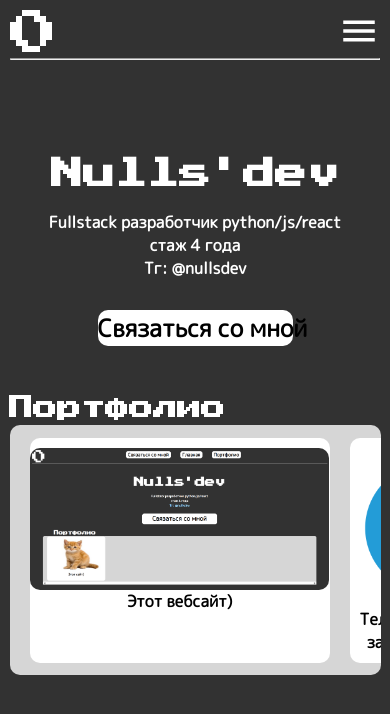
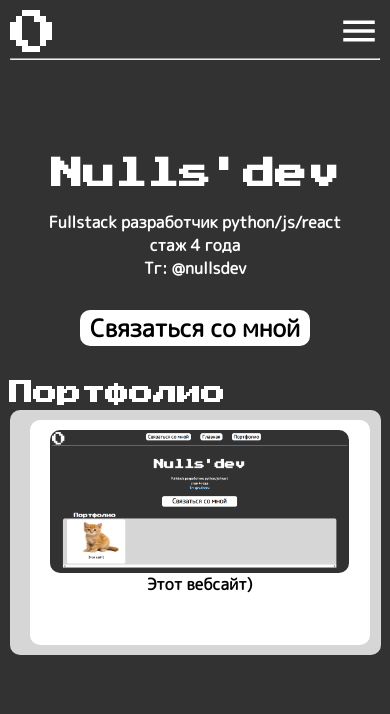
Before and after one commit to MatweyBukin/Nullsdev, a React (Create React App) app in the folder nullsdev/: page / in a window 390 px wide. Shown: the top 714 px of the page. Built offline with nearby package versions, Linux system fonts and the light colour scheme.

Commit message:
mobile update

```diff
--- a/nullsdev/src/App.js
+++ b/nullsdev/src/App.js
@@ -1,7 +1,6 @@
 import './css/App.css';
 import Header from './components/Header';
 import Menu from './components/Menu';
-import {createContext, useState} from "react"
 import {HashRouter, Routes, Route} from "react-router-dom"
 import Portfolio from './components/Portfolio';
 
--- a/nullsdev/src/components/Header.js
+++ b/nullsdev/src/components/Header.js
@@ -1,4 +1,4 @@
-import {useState, useContext} from 'react';
+import {useState} from 'react';
 import Logo from "../assets/logo0.png"
 import MenuButton from "../assets/menu-button.png"
 import { useSpring, animated } from "react-spring";
@@ -18,13 +18,13 @@
   return (
     <>
       <header>
-          <img onClick={() => navigate("/")} className='header-logo' src={Logo}/>
+          <img onClick={() => navigate("/")} className='header-logo' src={Logo} alt=''/>
           <ul className='desktop-header-menu-list'>
             <li className='desktop-header-menu-list-item'><a href={telegramLink} target="_blank" rel="noopener noreferrer">Связаться со мной</a></li>
             <li className='desktop-header-menu-list-item'><Link to="/">Главная</Link></li>
             <li className='desktop-header-menu-list-item'><Link to='/portfolio'>Портфолио</Link></li>
           </ul>
-          <img onClick={toggleIsOpen} className='header-menu-button' src={MenuButton}/>
+          <img onClick={toggleIsOpen} className='header-menu-button' src={MenuButton} alt=''/>
       </header>
       <animated.div className='header-menu' style={animation}>
         <ul className='header-menu-list'>
--- a/nullsdev/src/components/Portfolio.js
+++ b/nullsdev/src/components/Portfolio.js
@@ -1,4 +1,3 @@
-import {useState, useContext} from 'react';
 import {portfolio} from '../config';
 import PortfolioItem from "./PortfolioItem"
 
--- a/nullsdev/src/components/PortfolioItem.js
+++ b/nullsdev/src/components/PortfolioItem.js
@@ -2,7 +2,7 @@
     console.log(src)
   return (
       <div className='portfolio-card'>
-          <img className='portfolio-card-image' src={`/Nullsdev/portfolio_images/${src}`}/>
+          <img className='portfolio-card-image' src={`/Nullsdev/portfolio_images/${src}`} alt=""/>
           <span>{description}</span>
       </div>
   );
--- a/nullsdev/src/components/PortfolioWidget.js
+++ b/nullsdev/src/components/PortfolioWidget.js
@@ -1,4 +1,3 @@
-import {useState, useContext} from 'react';
 import PortfolioItem from './PortfolioItem';
 import {portfolio} from "../config"
 import {useNavigate} from "react-router-dom"
--- a/nullsdev/src/css/App.css
+++ b/nullsdev/src/css/App.css
@@ -67,6 +67,8 @@
 }
 
 .header-line {
+  position: sticky;
+  top: 50px;
   margin-left: 10px;
   margin-right: 10px;
 }
@@ -97,7 +99,8 @@
   background-color: white;
   border: none;
   border-radius: 10px;
-  width: 50%;
+  padding-left: 10px;
+  padding-right: 10px;
 
   margin-top: 30px;
 
@@ -115,7 +118,9 @@
 .portfolio-widget {
   cursor: pointer;
   width: 90%;
-  height: 250px;
+
+  padding-top: 10px;
+  padding-bottom: 10px;
 
   gap: 20px;
 
@@ -128,13 +133,14 @@
 
   padding-left: 20px;
   overflow-x: scroll;
+  overflow-y: hidden;
 
   scrollbar-width: none;
 }
 
 .portfolio-title {
   cursor: pointer;
-  margin-top: 50px;
+  margin-top: 35px;
   margin-right: 40%;
   margin-bottom: 5px;
 
@@ -143,7 +149,7 @@
 }
 
 .portfolio-card {
-  width: 340px;
+  min-width: 340px;
   height: 225px;
 
   display: flex;
@@ -212,10 +218,6 @@
   margin-top: 50px;
 }
 
-.menu-button {
-  width: 20%;
-}
-
 .portfolio-widget {
   height: 260px;
 
```
